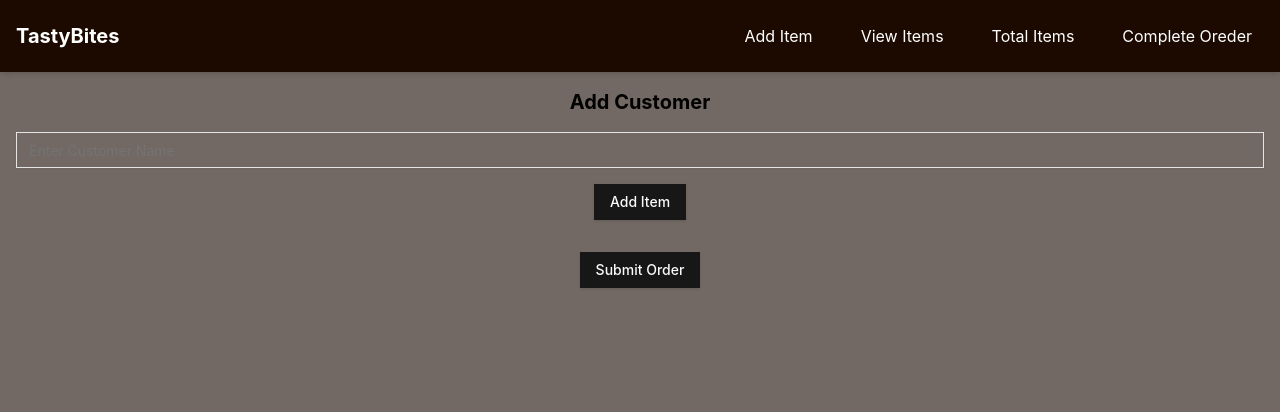
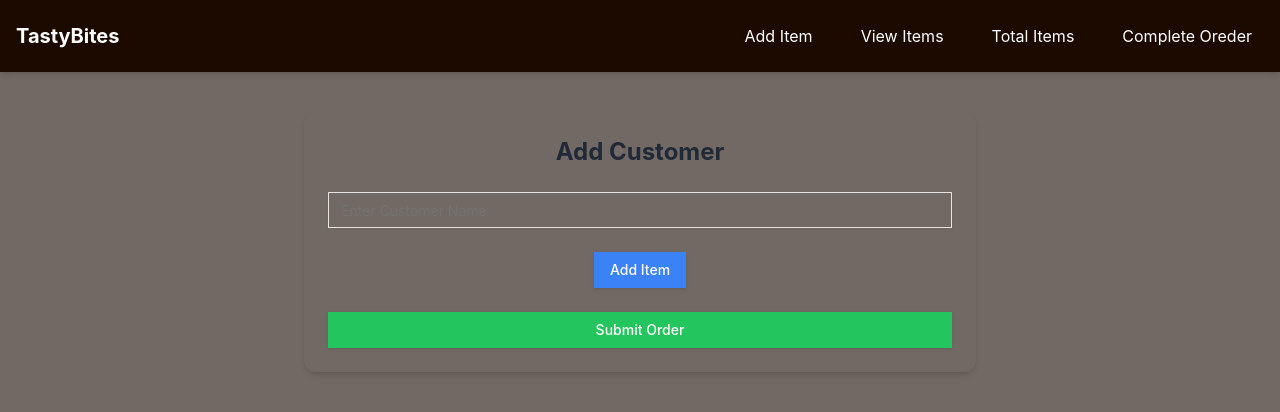
Before and after one commit to PARSHAV529/Freelance-project-TastyBites, a React (Vite) app: page / in a window 1280 px wide. Shown: the top 412 px of the page. Built offline with nearby package versions, Linux system fonts and the light colour scheme.

Commit message:
frontend almost done

```diff
--- a/src/Pages/AddCustomer.jsx
+++ b/src/Pages/AddCustomer.jsx
@@ -2,7 +2,7 @@ import { useState } from "react";
 import { useDispatch } from "react-redux";
 import { addCustomer } from "@/store/formSlice";
 import Modal from "@/components/Modal";
-import {InputForm} from "./Form";
+import { InputForm } from "./Form";
 import { Button } from "@/components/ui/button";
 import { Input } from "@/components/ui/input";
 
@@ -15,50 +15,71 @@ export default function AddCustomer() {
   // Function to add an item to the customer's order
   const handleAddItem = (item) => {
     setItems([...items, item]);
+    setIsModalOpen(false); // Close modal after adding an item
   };
 
   // Function to handle final submission
   const handleSubmit = () => {
-    if (customerName && items.length > 0) {
+    if (!customerName) {
+      alert("Please enter a customer name.");
+      return;
+    }
+
+    if (items.length === 0) {
+      alert("Please add at least one item.");
+      return;
+    }
+
     dispatch(addCustomer({ customerName, items }));
     setCustomerName("");
     setItems([]);
-    }
   };
 
   return (
-    <div className="p-4 space-y-4">
-      <h2 className="text-xl font-bold">Add Customer</h2>
+
+    <div className="max-w-2xl mx-auto p-6 bg-transparent rounded-xl shadow-md space-y-6 mt-10">
+      <h2 className="text-2xl font-bold text-gray-800">Add Customer</h2>
+
+      {/* Customer Name Input */}
       <Input
         type="text"
         placeholder="Enter Customer Name"
         value={customerName}
         onChange={(e) => setCustomerName(e.target.value)}
+        className="w-full border rounded-lg"
       />
-      <Button onClick={() => setIsModalOpen(true)} className="mt-4">
+
+      {/* Button to Open Modal */}
+      <Button onClick={() => setIsModalOpen(true)} className="mt-4 bg-blue-500 hover:bg-blue-600 text-white">
         Add Item
       </Button>
 
-      {/* Display list of items added */}
-      <div className="mt-4 space-y-2">
+      {/* Display List of Added Items */}
+      {items.length > 0 && (
+        <div className="mt-6 space-y-4">
           {items.map((item, index) => (
-          <div key={index} className="border p-2">
-            <p><strong>Food:</strong> {item.type} {item.food}</p>
+            <div key={index} className="border p-4 rounded-lg shadow-sm bg-gray-50">
+              <p className="font-semibold text-lg">
+                {item.type} {item.food}
+              </p>
               <p><strong>Quantity:</strong> {item.quantity}</p>
               {item.food !== "Garlic Bread" && <p><strong>Cheese:</strong> {item.cheese}</p>}
               <p><strong>Price:</strong> ₹{item.price}</p>
             </div>
           ))}
         </div>
+      )}
 
-      <Button onClick={handleSubmit} className="mt-4">
+      {/* Submit Button */}
+      <Button onClick={handleSubmit} className="w-full bg-green-500 hover:bg-green-600 text-white py-2 mt-6">
         Submit Order
       </Button>
 
-      {/* Modal for adding items */}
+      {/* Modal for Adding Items */}
       <Modal isOpen={isModalOpen} onClose={() => setIsModalOpen(false)}>
         <InputForm onAddItem={handleAddItem} onClose={() => setIsModalOpen(false)} />
       </Modal>
     </div>
+
   );
 }
--- a/src/Pages/DoneOreders.jsx
+++ b/src/Pages/DoneOreders.jsx
@@ -48,7 +48,7 @@ export default function DoneOrders() {
                 selectedCustomer.items.map((item, index) => (
                   <div
                     key={index}
-                    className={`border p-2 mt-2 rounded bg-white text-black ${item.isDone ? "bg-green-200" : ""}`}
+                    className={`border p-2 mt-2 rounded bg-white text-black ${item.isDone ? "!bg-green-200" : ""}`}
                   >
                     <p><strong>Food:</strong> {item.type} {item.food}</p>
                     <p><strong>Quantity:</strong> {item.quantity}</p>
--- a/src/Pages/ViewItem.jsx
+++ b/src/Pages/ViewItem.jsx
@@ -31,6 +31,7 @@ export default function ViewItems() {
 
   const handleDeleteItem = (index) => {
     dispatch(deleteItem({ customerName: selectedCustomer.customerName, index }));
+    setIsModalOpen(false);
   };
 
   const handleAddNewItem = (item) => {
```
Also changed, not shown: src/Pages/AddItem.jsx (line endings or trailing spaces). Lines whose indentation alone changed are shown as unchanged.
